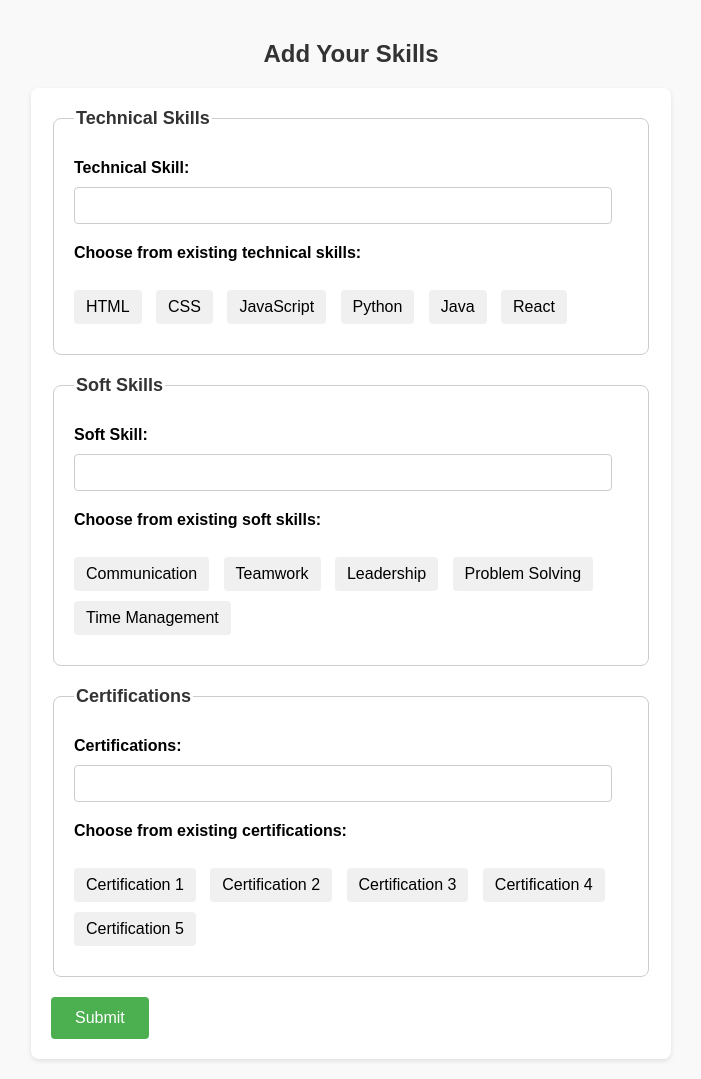
After one commit to Aqib-Ansari/AI_Driven_Placement, a Flask app: page /add_skills in a window 1280 px wide. The commit adds this page. Shown: the whole page, without its empty margins (289-990 px from the left). Run offline with Flask 3, Linux system fonts and the light colour scheme; the visitor is signed in with stand-in values (Sample User, id 1); parts of the project's set-up code (start-up, migrations or seed data) failed here and were passed over.

Commit message:
Project Submition commit

```diff
--- a/ai_interviewer.py
+++ b/ai_interviewer.py
@@ -7,9 +7,6 @@ import google.generativeai as genai
 GOOGLE_API_KEY="AIzaSyDn3LTVkTF8oI6-3Z40Ax8X_nka6gfhnLg"
 
 genai.configure(api_key=GOOGLE_API_KEY)
-
-
-
 
 model = genai.GenerativeModel('gemini-pro')
 chat = model.start_chat(history=[])
--- a/app.py
+++ b/app.py
@@ -460,6 +460,42 @@ def update_field(field):
         return redirect(url_for("student_details"))
     else:
         return redirect(url_for("edit_student_details"))
+
+@app.route('/add_skills', methods=['GET', 'POST'])
+def add_skills():
+    if "user" not in session:
+        return redirect(url_for("login"))
+
+    if request.method == 'POST':
+        # Each of these can be a comma-separated list
+        skill = request.form['skill']
+        soft_skills = request.form['soft_skills']
+        certifications = request.form['certifications']
+        student_email = session['user']
+
+        try:
+            cursor.execute("SELECT id FROM student_register WHERE email = %s", (student_email,))
+            student_id_result = cursor.fetchone()
+
+            if student_id_result:
+                student_id = student_id_result['id']
+
+                # Assuming skills and certifications are entered as comma-separated values
+                # Directly store these CSV strings into the database
+                insert_query = """
+                INSERT INTO student_skills (student_id, skill, soft_skills, certifications)
+                VALUES (%s, %s, %s, %s)
+                """
+                cursor.execute(insert_query, (student_id, skill, soft_skills, certifications))
+                connection.commit()
+
+                flash('Skills and certifications added successfully!')
+                return redirect(url_for('add_skills'))
+        except Exception as e:
+            print(e)
+            flash('Error adding skills and certifications.')
+
+    return render_template('add_skills.html')
 # ------------------------------------------------ REsume Upload -----------------------------------------------------
 @app.route('/upload_resume', methods=['GET', 'POST'])
 def upload_resume():
@@ -698,7 +734,8 @@ alumni_data = [{
 
 @app.route('/alumni_list')
 def alumni_list():
-    return render_template('alumni_list.html', alumni_data=alumni_data)
+    alumni_info=sql_functions.select_alumni_data()
+    return render_template('alumni_list.html', alumni_data=alumni_info)
 
 
 @app.route('/add_alumni', methods=['GET', 'POST'])
@@ -722,19 +759,19 @@ def add_alumni():
             'about_alumni': about_alumni
         }
 
-        alumni_data.append(alumni_info)
+        sql_functions.insert_alumni_data(data=alumni_info)
 
         # Redirect to the alumni list page after adding alumni
         return redirect(url_for('alumni_list'))
 
     return render_template('add_alumni.html')
 
-# Dummy student list data
-student_list = ["Student 1", "Student 2", "Student 3"]
+
 
 @app.route('/contact_alumni')
 def contact_alumni():
-    return render_template('contact_alumni.html', alumni_data=alumni_data, student_list=student_list)
+    alumni_data = sql_functions.select_alumni_data()
+    return render_template('contact_alumni.html', alumni_data=alumni_data)
 
 @socketio.on('update_alumni_data')
 def handle_update_alumni_data():
--- a/static/style_landing.css
+++ b/static/style_landing.css
@@ -7,7 +7,7 @@
 
   .navbar_Aqib a {
     float: left;
-    color: #060606;
+    color: #c0fdfc;
     text-align: center;
     padding: 8px 12px;
     text-decoration: none;
@@ -26,7 +26,7 @@
 
   .navbar_Aqib a:hover {
       margin: 4px 2px;
-      color: #287271;
+      color: #52dbd9;
 
   }
 
--- /dev/null
+++ b/templates/add_skills.html
@@ -0,0 +1,151 @@
+
+<!DOCTYPE html>
+<html lang="en">
+<head>
+    <meta charset="UTF-8">
+    <meta name="viewport" content="width=device-width, initial-scale=1.0">
+    <title>Add Skills</title>
+    <style>
+        body {
+            font-family: Arial, sans-serif;
+            background-color: #f9f9f9;
+            margin: 0;
+            padding: 20px;
+        }
+
+        h2 {
+            color: #333;
+            text-align: center;
+            margin-bottom: 20px;
+        }
+
+        form {
+            background-color: #fff;
+            border-radius: 8px;
+            padding: 20px;
+            box-shadow: 0px 2px 5px rgba(0, 0, 0, 0.1);
+            max-width: 600px;
+            margin: auto;
+        }
+
+        label {
+            font-weight: bold;
+            margin-bottom: 10px;
+            display: block;
+        }
+
+        input[type="text"] {
+            width: calc(100% - 16px);
+            padding: 10px;
+            margin-bottom: 20px;
+            border-radius: 4px;
+            border: 1px solid #ccc;
+            box-sizing: border-box;
+        }
+
+        .skill-option {
+            cursor: pointer;
+            padding: 8px 12px;
+            background-color: #f0f0f0;
+            border-radius: 4px;
+            margin-right: 10px;
+            margin-bottom: 10px;
+            display: inline-block;
+            transition: background-color 0.3s ease;
+        }
+
+        .skill-option:hover {
+            background-color: #e0e0e0;
+        }
+
+        input[type="submit"] {
+            background-color: #4CAF50;
+            color: white;
+            padding: 12px 24px;
+            border: none;
+            border-radius: 4px;
+            cursor: pointer;
+            font-size: 16px;
+            transition: background-color 0.3s ease;
+        }
+
+        input[type="submit"]:hover {
+            background-color: #45a049;
+        }
+
+        fieldset {
+            border: 1px solid #ccc;
+            border-radius: 8px;
+            padding: 20px;
+            margin-bottom: 20px;
+        }
+
+        legend {
+            font-size: 18px;
+            font-weight: bold;
+            color: #333;
+            margin-bottom: 10px;
+        }
+    </style>
+</head>
+<body>
+    <h2>Add Your Skills</h2>
+    <form action="" method="post">
+        <fieldset>
+            <legend>Technical Skills</legend>
+            <label for="skill">Technical Skill:</label>
+            <input type="text" id="skill" name="skill" required><br>
+
+            <label>Choose from existing technical skills:</label><br>
+            <span class="skill-option" onclick="addSkill('HTML', 'skill')">HTML</span>
+            <span class="skill-option" onclick="addSkill('CSS', 'skill')">CSS</span>
+            <span class="skill-option" onclick="addSkill('JavaScript', 'skill')">JavaScript</span>
+            <span class="skill-option" onclick="addSkill('Python', 'skill')">Python</span>
+            <span class="skill-option" onclick="addSkill('Java', 'skill')">Java</span>
+            <span class="skill-option" onclick="addSkill('React', 'skill')">React</span>
+            <!-- Add more skill options as needed -->
+        </fieldset>
+
+        <fieldset>
+            <legend>Soft Skills</legend>
+            <label for="soft_skills">Soft Skill:</label>
+            <input type="text" id="soft_skills" name="soft_skills" required><br>
+
+            <label>Choose from existing soft skills:</label><br>
+            <span class="skill-option" onclick="addSkill('Communication', 'soft_skills')">Communication</span>
+            <span class="skill-option" onclick="addSkill('Teamwork', 'soft_skills')">Teamwork</span>
+            <span class="skill-option" onclick="addSkill('Leadership', 'soft_skills')">Leadership</span>
+            <span class="skill-option" onclick="addSkill('Problem Solving', 'soft_skills')">Problem Solving</span>
+            <span class="skill-option" onclick="addSkill('Time Management', 'soft_skills')">Time Management</span>
+            <!-- Add more skill options as needed -->
+        </fieldset>
+
+        <fieldset>
+            <legend>Certifications</legend>
+            <label for="certifications">Certifications:</label>
+            <input type="text" id="certifications" name="certifications" required><br>
+
+            <label>Choose from existing certifications:</label><br>
+            <span class="skill-option" onclick="addSkill('Certification 1', 'certifications')">Certification 1</span>
+            <span class="skill-option" onclick="addSkill('Certification 2', 'certifications')">Certification 2</span>
+            <span class="skill-option" onclick="addSkill('Certification 3', 'certifications')">Certification 3</span>
+            <span class="skill-option" onclick="addSkill('Certification 4', 'certifications')">Certification 4</span>
+            <span class="skill-option" onclick="addSkill('Certification 5', 'certifications')">Certification 5</span>
+            <!-- Add more certification options as needed -->
+        </fieldset>
+
+        <input type="submit" value="Submit">
+    </form>
+
+    <script>
+        function addSkill(skill, targetInput) {
+            var skillInput = document.getElementById(targetInput);
+            if (skillInput.value === '') {
+                skillInput.value = skill;
+            } else {
+                skillInput.value += ', ' + skill;
+            }
+        }
+    </script>
+</body>
+</html>
--- a/templates/admin_student.html
+++ b/templates/admin_student.html
@@ -117,9 +117,9 @@
     <!-- Dropdown for selecting student section -->
     <div class="dropdown">
         <select id="studentDropdown">
-            <option value="applied_students">Applied Students</option>
+            <option value="applied_students">Applied Students</option><a href="/download_applied_student"><img src="./static/" alt=""></a>
             <option value="student_details">Student Details</option>
-            <option value="student_resume">Student Resumes</option>
+            <!-- <option value="student_resume">Student Resumes</option> -->
             <option value="student_register">Student Register</option>
         </select>
     </div>
--- a/templates/profile.html
+++ b/templates/profile.html
@@ -40,7 +40,7 @@
 
 .action-button2 {
     padding: 10px 15px;
-    background-color: #007bff;
+    background-color: #ffee00;
     color: #fff;
     border: none;
     border-radius: 5px;
@@ -131,7 +131,7 @@ body {
 
         .action-button2 {
             padding: 10px 15px;
-            background-color: #007bff;
+            background-color: #4c637b;
             color: #fff;
             border: none;
             border-radius: 5px;
--- a/templates/quiz.html
+++ b/templates/quiz.html
@@ -112,7 +112,8 @@
         </label>
         <br>
         <button type="submit">Next</button>
-        <a href="/previous_question">Previous</a>
+        <br>
+        <a href="/previous_question"><button>Previous</button></a>
     </form>
 
     <!-- <script>
--- a/templates/view_jobs.html
+++ b/templates/view_jobs.html
@@ -38,7 +38,7 @@
 </head>
 <body>
 
-  <div class="grid-item" ><h1 style="padding: 10px; border: 0px;">View Jobs</h1></div>
+  <div class="grid-item" ><h1 style="padding: 10px; border: 0px; color: #ddd;"><b>View Jobs</b></h1></div>
     <div class="grid-container">
             {% for item in jobs %}
                 <div class="card w-75 mb-3" style="margin-left: 40px; ">
```
Also changed, not shown: changes/changes_done_by_Aqib.txt (+12 -0 lines), sql_functions.py (+61 -21 lines), templates/notifications.html (+6 -5 lines), templates/student_field_update.html (+35 -1 lines), templates/update_student_details.html (+43 -3 lines), static/ats_resume/output.png, 2 other files.
